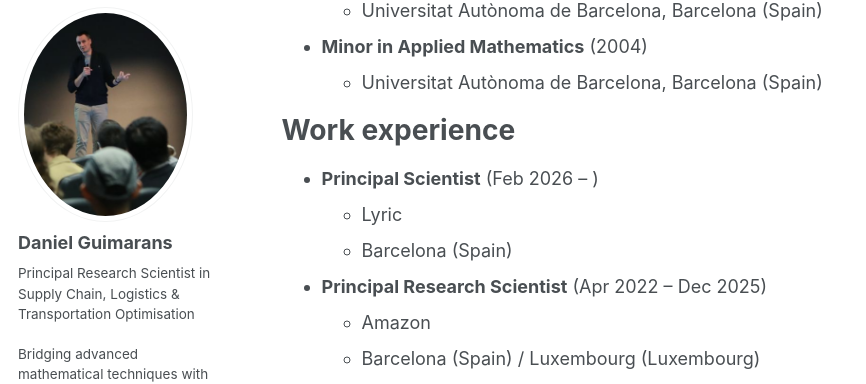
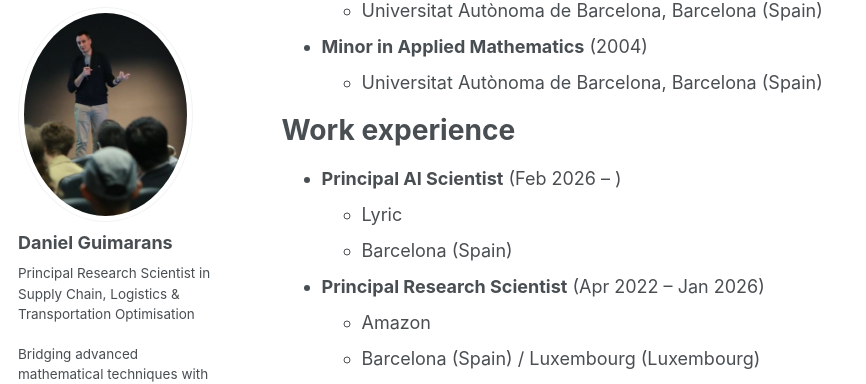
Before and after one commit to dguimarans/dguimarans.github.io, a Jekyll site: the page built from _pages/cv.md, in a window 1280 px wide and 900 px high, scrolled down 524 px. Shown: the part 92-476 px from the top of the window, without its empty margins (0-866 px from the left). Built offline with Jekyll 4.4.1, drawn with Linux system fonts in a browser that asks for light colours; some web fonts are replaced; a script that is not in the unit is left out.

Commit message:
Updated position dates and edited intro paragraphs.

```diff
--- a/_pages/cv.md
+++ b/_pages/cv.md
@@ -33,11 +33,11 @@ Education
 Work experience
 ======
 
-* **Principal Scientist** (Feb 2026 -- )
+* **Principal AI Scientist** (Feb 2026 -- )
   * Lyric
   * Barcelona (Spain)
 
-* **Principal Research Scientist** (Apr 2022 -- Dec 2025)
+* **Principal Research Scientist** (Apr 2022 -- Jan 2026)
   * Amazon
   * Barcelona (Spain) / Luxembourg (Luxembourg)
 
```
Also changed, not shown: _pages/about.md (+1 -1 lines), 1 other file.
